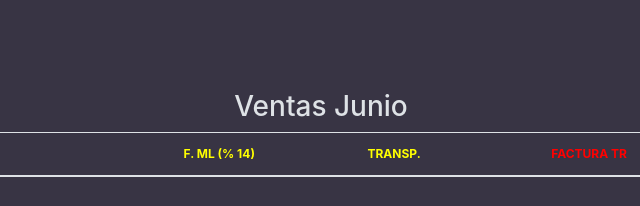
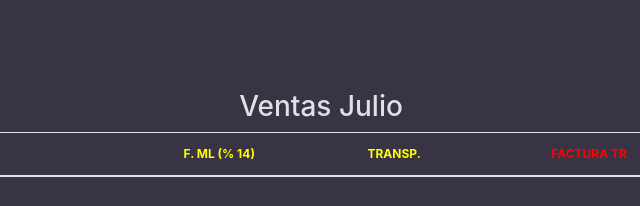
Before and after one commit to jotafer11/tr-ventas-app, a plain HTML site: page docs/month-table.html in a window 1280 px wide. Shown: the top 206 px of the page, 319-959 px from the left. Drawn offline with nearby package versions, Linux system fonts and the light colour scheme.

Commit message:
Update month-table.html

```diff
--- a/docs/month-table.html
+++ b/docs/month-table.html
@@ -61,7 +61,7 @@
 
 
 
-            <h3 class="text-center mt-4">Ventas Junio</h3>
+            <h3 class="text-center mt-4">Ventas Julio</h3>
 
 
             <table class="table">
```
